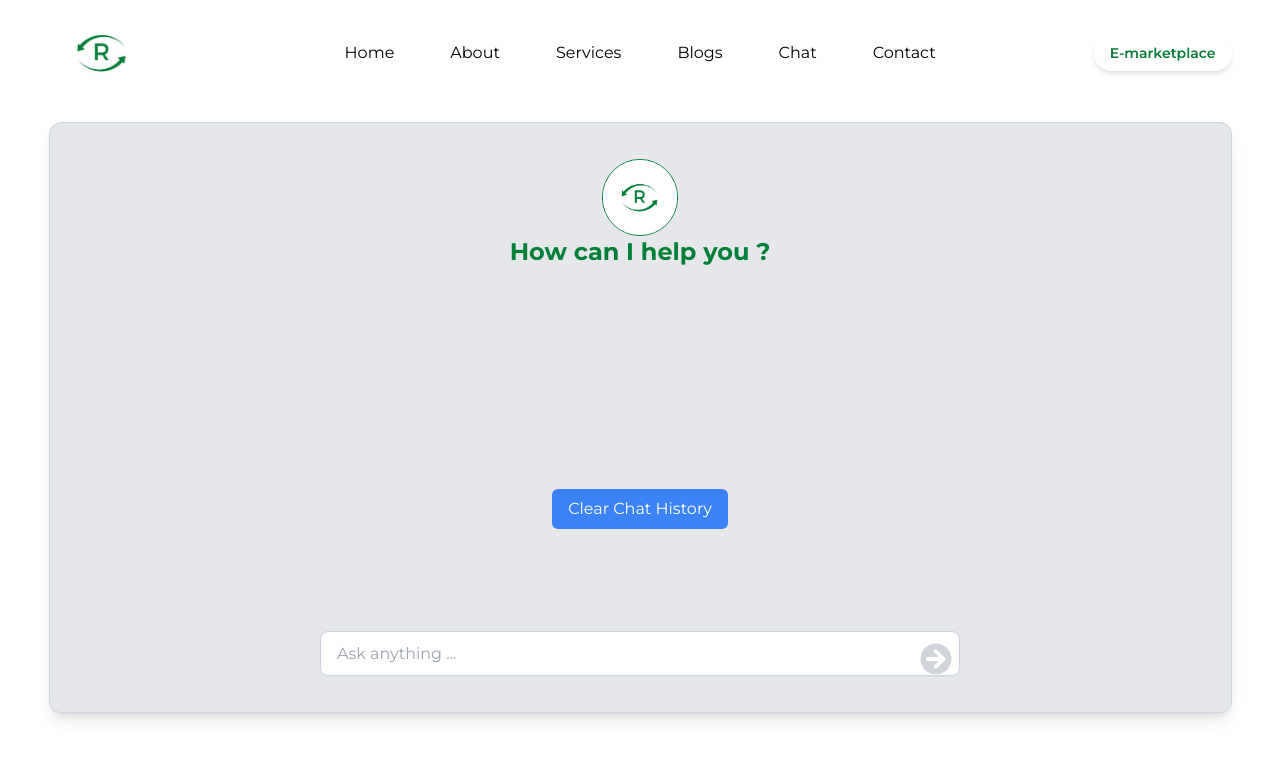
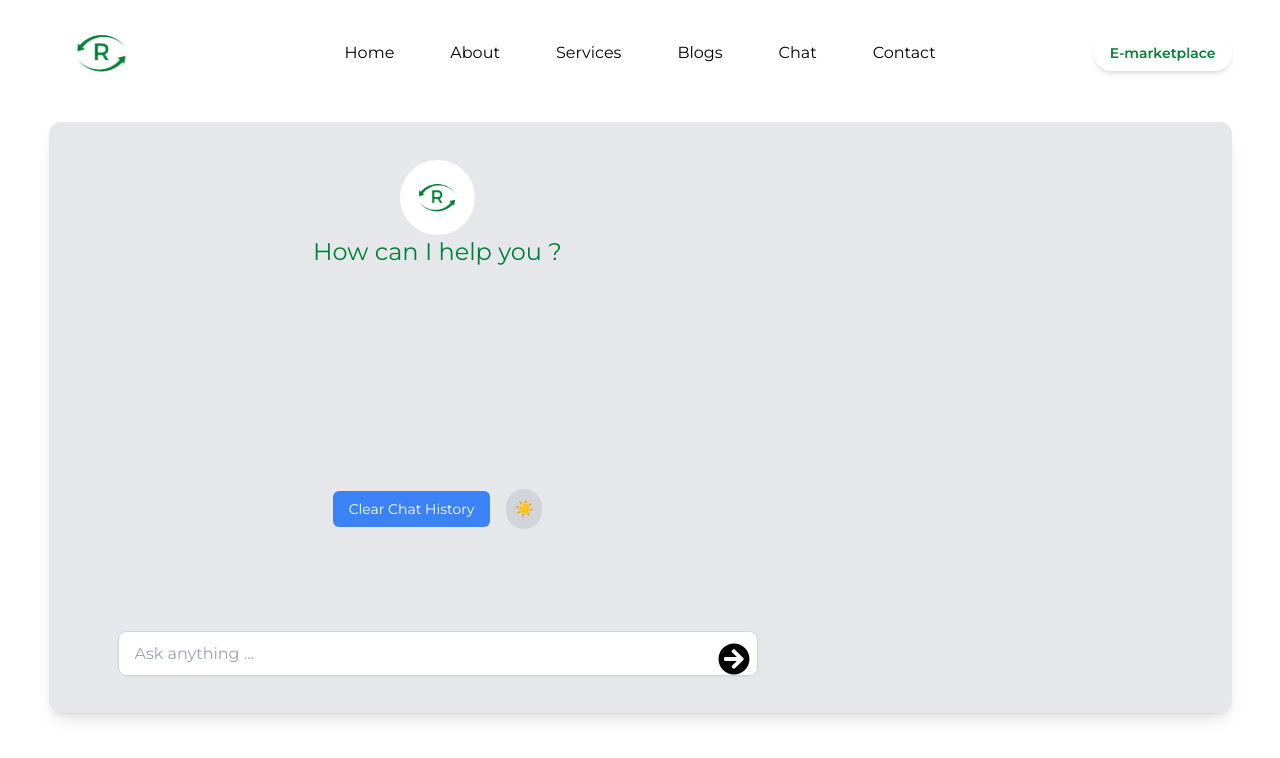
Before and after one commit to rewayy/Reway_final, a React (Vite) app: page /chat in a window 1280 px wide. Shown: the top 758 px of the page. Built offline with nearby package versions, Linux system fonts and the light colour scheme; a web font is replaced by a local one.

Commit message:
add dark-theme btn

```diff
--- a/src/pages/Chatbot.jsx
+++ b/src/pages/Chatbot.jsx
@@ -5,11 +5,20 @@ import { FaArrowCircleRight } from 'react-icons/fa';
 const Chatbot = () => {
   const [question, setQuestion] = useState('');
   const [questionsList, setQuestionsList] = useState([]);
+  const [isBotTyping, setIsBotTyping] = useState(false);
+  const [isDarkTheme, setIsDarkTheme] = useState(false);
 
   const handleAsk = () => {
     if (question.trim() !== '') {
-      setQuestionsList([...questionsList, { text: question, isUser: true, timestamp: getCurrentTime() }]);
+      setQuestionsList([
+        ...questionsList,
+        { text: question, isUser: true, timestamp: getCurrentTime() },
+      ]);
       setQuestion('');
+      setIsBotTyping(true);
+      setTimeout(() => {
+        setIsBotTyping(false);
+      }, 1500);
     }
   };
 
@@ -28,45 +37,83 @@ const Chatbot = () => {
     setQuestionsList([]);
   };
 
+  const toggleTheme = () => {
+    setIsDarkTheme(!isDarkTheme);
+  };
+
   return (
-    <div className='max-w-[1183px] bg-gray-200 shadow-lg relative md:m-auto font-mont m-4 p-4 rounded-xl border border-slate-300 h-full flex items-center justify-between'>
-      <div className='w-full flex flex-col p-2 md:p-4 md:h-full items-center justify-between gap-[5vw] md:gap-[8vw] md:m-1 rounded-xl'>
+    <div
+      className={`max-w-[1183px] shadow-lg relative md:m-auto font-mont m-4 p-4 rounded-xl border h-full flex items-center justify-between ${
+        isDarkTheme ? 'bg-gray-900 text-white' : 'bg-gray-200 text-black'
+      }`}
+    >
+      <div className='flex flex-col p-2 md:p-4 md:h-full items-center justify-between gap-[10vw] md:gap-[8vw] md:m-1 rounded-xl'>
         <div className='w-full flex flex-col justify-center items-center'>
-          <div className='chatbot-logo overflow-hidden border border-[#008037] w-[12vw] h-[12vw] md:w-[6vw] md:h-[6vw] rounded-full '>
+          <div className='chatbot-logo overflow-hidden border w-[12vw] h-[12vw] md:w-[6vw] md:h-[6vw] rounded-full'>
             <img src={logo3} alt='' />
           </div>
-          <h2 className='text-center text-[#008037] font-bold w-full border-blue-400 text-xl md:text-2xl'>
+          <h2
+            className={`text-center w-full border-blue-400  text-xl md:text-2xl ${
+              isDarkTheme ? 'text-gray-300' : 'text-[#008037]'
+            }`}
+          >
             How can I help you ?
           </h2>
         </div>
 
         {/* Display the questions */}
-        <div className='w-full text-gray-500 text-start'>
+        <div className='w-full text-start'>
           {questionsList.map((q, index) => (
             <div className='w-full' key={index}>
               <p
-                className={`border bg-white border-slate-300 shadow-sm px-4 md:py-2 my-1 rounded-full ${q.isUser ? 'text-right' : 'text-left'}`}
-                style={{ whiteSpace: 'nowrap', display: 'inline-block' }}
+                className={`border bg-white border-slate-300 shadow-sm px-4 md:py-2 my-1 rounded-full ${
+                  q.isUser ? 'text-right' : 'text-left'
+                }`}
+                style={{
+                  whiteSpace: 'pre-line',
+                  display: 'inline-block',
+                  color: isDarkTheme && 'black',
+                }}
               >
                 {q.text}
                 <span className='text-xs text-gray-400 ml-2'>{q.timestamp}</span>
+                {q.isUser ? (
+                  <span className='text-xs ml-2'>{isBotTyping && 'Typing...'}</span>
+                ) : null}
               </p>
             </div>
           ))}
         </div>
 
-        {/* Clear Chat History Button */}
-        <button
-          className='bg-blue-500 text-white px-4 py-2 rounded-md mt-4'
-          onClick={clearChatHistory}
-        >
-          Clear Chat History
-        </button>
+        <div className='flex gap-4 items-center justify-center'>
+          {/* Clear Chat History Button */}
+          <button
+            className={`bg-blue-500 text-white md:px-4 text-sm px-4 py-1 md:py-2 rounded-md mt-4 ${
+              isDarkTheme ? 'hover:bg-blue-400' : 'hover:bg-blue-600'
+            }`}
+            onClick={clearChatHistory}
+          >
+            Clear Chat&nbsp;<span className='hidden md:inline'>History</span>
+          </button>
 
+          {/* Theme Switcher */}
+          <button
+            className={`rounded-full md:p-2 ${
+              isDarkTheme ? 'bg-gray-700' : 'bg-gray-300'
+            } mt-4 hover:bg-gray-400 focus:outline-none`}
+            onClick={toggleTheme}
+          >
+            {isDarkTheme ? ' 🌙' : '☀️'}
+          </button>
+        </div>
+
+        {/* User Input */}
         <div className='w-full md:w-[50vw] relative flex bg-white shadow-sm text-start rounded-xl md:mx-8'>
           <input
             type='text'
-            className='w-full text-md md:text-md h-full border border-slate-300 p-2 md:p-3 md:px-4 rounded-lg'
+            className={`w-full text-md md:text-md h-full border border-slate-300 p-2 md:p-3 pr-10 md:pr-0 md:px-4 rounded-lg ${
+              isDarkTheme ? 'text-gray-300 bg-gray-800' : 'text-black bg-white'
+            }`}
             placeholder='Ask anything ... '
             value={question}
             onChange={(e) => setQuestion(e.target.value)}
@@ -74,7 +121,11 @@ const Chatbot = () => {
           />
           <FaArrowCircleRight
             size={32}
-            className='absolute right-1 top-1 md:right-2 md:top-3 cursor-pointer text-gray-300 hover:text-gray-400'
+            className={`absolute right-1 top-1 md:right-2 md:top-3 cursor-pointer ${
+              isDarkTheme
+                ? 'text-gray-300 hover:text-gray-400'
+                : 'text-black hover:text-gray-700'
+            }`}
             onClick={handleAsk}
           />
         </div>
```
